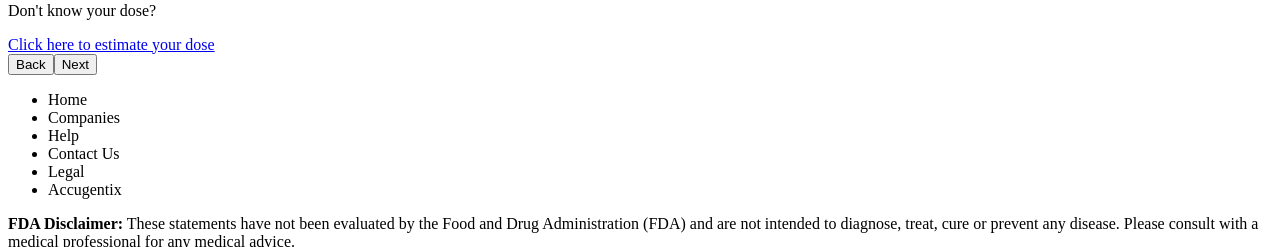
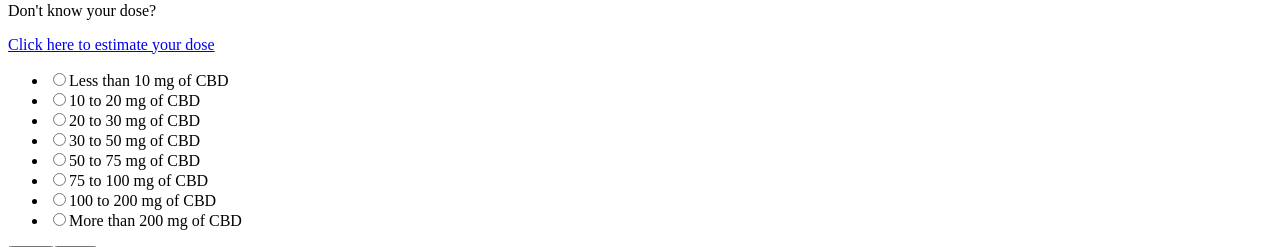
Before and after one commit to cbvargas5/Accu-Hemp, a React app: page /products/finder-quiz/1 in a window 1280 px wide. Shown: the part 705-952 px from the top of the page. Built offline with nearby package versions, Linux system fonts and the light colour scheme; the HTML template or start-up script is replaced by a standard one.

Commit message:
rendering options from array

```diff
--- a/client/src/components/pages/Products/Quiz/Option.jsx
+++ b/client/src/components/pages/Products/Quiz/Option.jsx
@@ -1,9 +1,9 @@
 import React from 'react'
 
-export default function Option({ text }) {
+export default function Option({ children }) {
   return (
     <>
-      <li><input type="radio"/>{text}</li>
+      <li><input type="radio"/>{children}</li>
     </>
   )
 }
--- a/client/src/components/pages/Products/Quiz/TabDose.jsx
+++ b/client/src/components/pages/Products/Quiz/TabDose.jsx
@@ -1,17 +1,24 @@
 import React, { Component } from 'react'
 import { connect } from 'react-redux'
 import { Link } from 'react-router-dom'
+import Option from './Option.jsx'
 
 
 
 class TabDose extends Component {
   render() {
+    const OPTIONS = ['Less than 10 mg of CBD', '10 to 20 mg of CBD', '20 to 30 mg of CBD', '30 to 50 mg of CBD', '50 to 75 mg of CBD', '75 to 100 mg of CBD', '100 to 200 mg of CBD', 'More than 200 mg of CBD']
     return (
       <div className="tab">
         <div className="question-line">
           <h4>Approximately how much CBD do you plan to take each day?</h4>
           <p>Don't know your dose?</p>
           <Link className="link-btn" to="/dose/estimator">Click here to estimate your dose</Link>
+        </div>
+        <div className="options-wrapper">
+          <ul className="options">
+            {OPTIONS.map((option, index) => <Option key={index}>{option}</Option>)}
+          </ul>
         </div>
       </div>
     )
```
